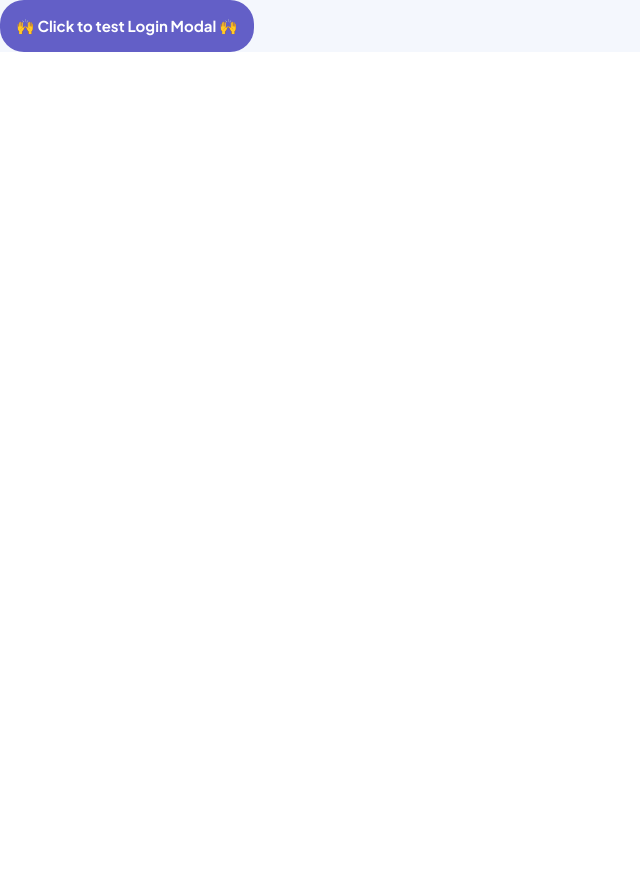
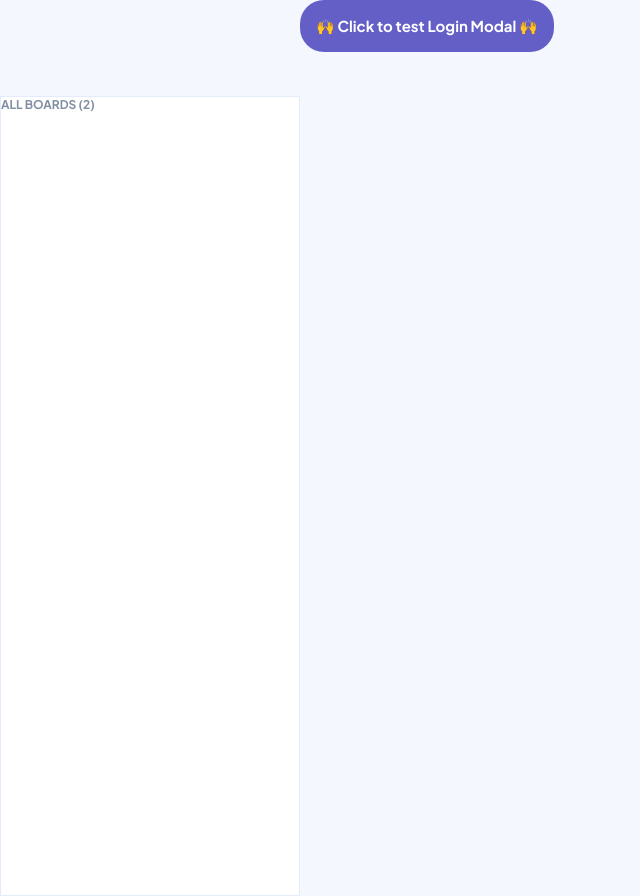
Before and after one commit to ryjw/Kanban-task-management, a Next.js app: page /test in a window 1280 px wide. Shown: the whole page, without its empty margins (0-640 px from the left). Before the commit the page ends 800 px from the top, so only its background shows below. Built offline with nearby package versions, Linux system fonts and the light colour scheme.

Commit message:
made header background white

```diff
--- a/src/components/Header.module.scss
+++ b/src/components/Header.module.scss
@@ -8,6 +8,7 @@
   width: 100%;
   height: 64px;
   position: fixed;
+  background-color: white;
 }
 
 .flex {
--- a/src/components/Sidebar.module.scss
+++ b/src/components/Sidebar.module.scss
@@ -20,14 +20,14 @@
 }
 
 @include lg {
-  .sidebar {
+  .outerSidebar {
     display: flex;
     width: 300px;
   }
 }
 
 @include md {
-  .sidebar {
+  .outerSidebar {
     display: flex;
     min-width: 261px;
   }
```
Also changed, not shown: src/app/layout.js (+6 -6 lines).
